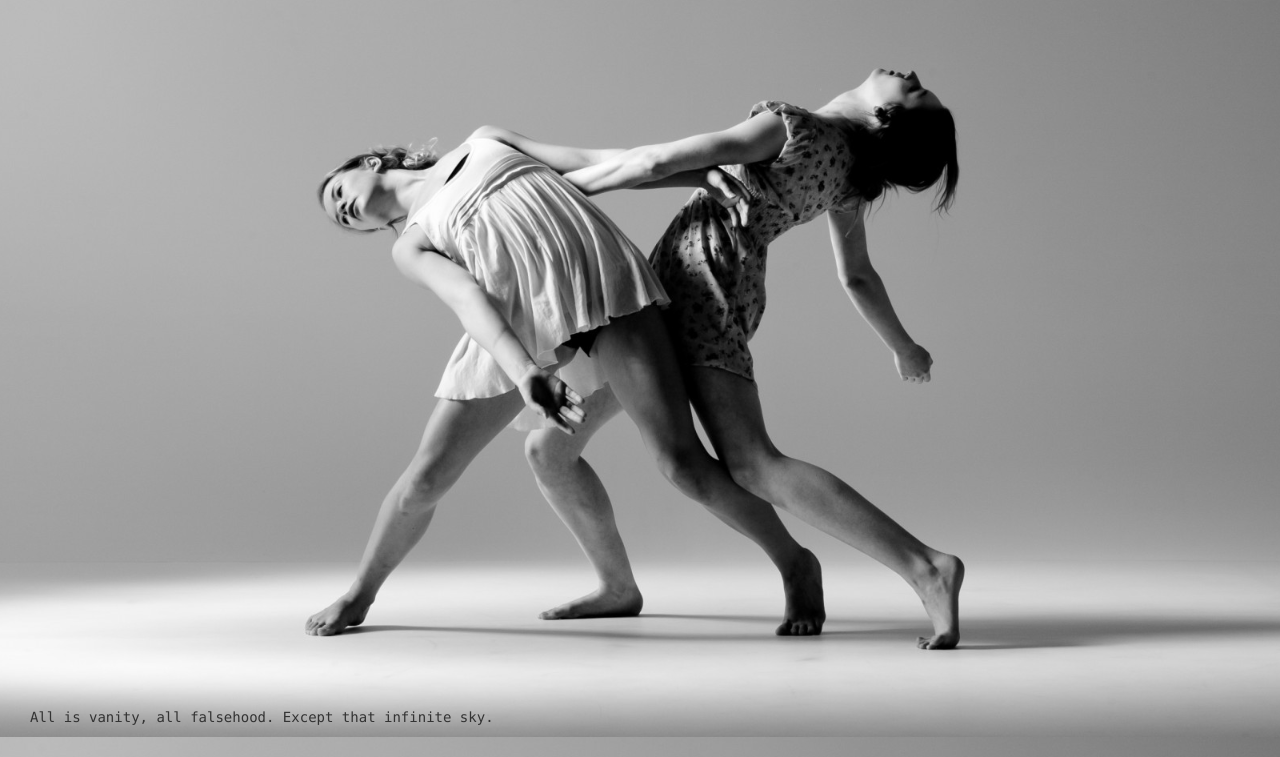
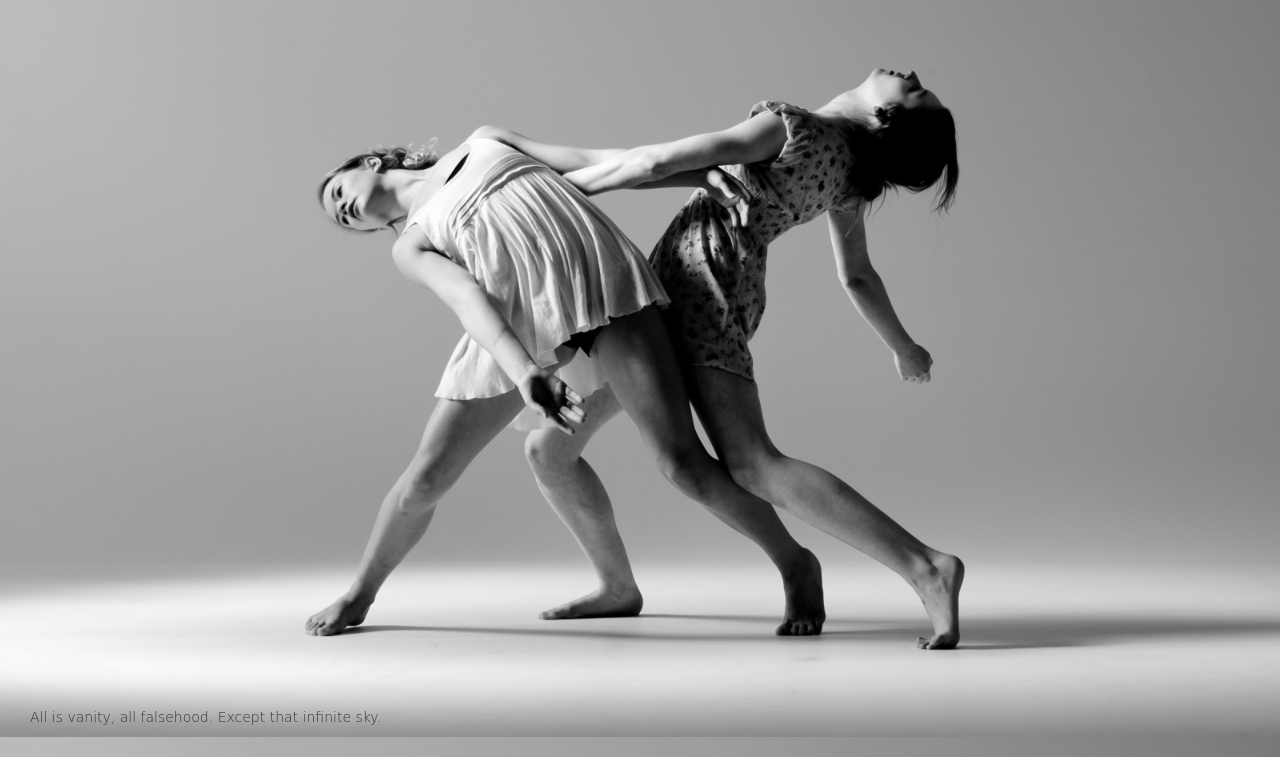
Before and after one commit to Joypaul11/gitSite, a plain HTML site: page index.html in a window 1280 px wide. Shown: the part 63-820 px from the top of the page. Drawn offline with nearby package versions, Linux system fonts and the light colour scheme.

Commit message:
Update styles.css

```diff
--- a/stylesheets/styles.css
+++ b/stylesheets/styles.css
@@ -15,7 +15,7 @@ body {
     background-size: cover;
 }
 p,h1{
-    font-family:Monaco;
+    font-family: Cursive;
     padding-left:30px;
     font-weight:40;
 }
```
